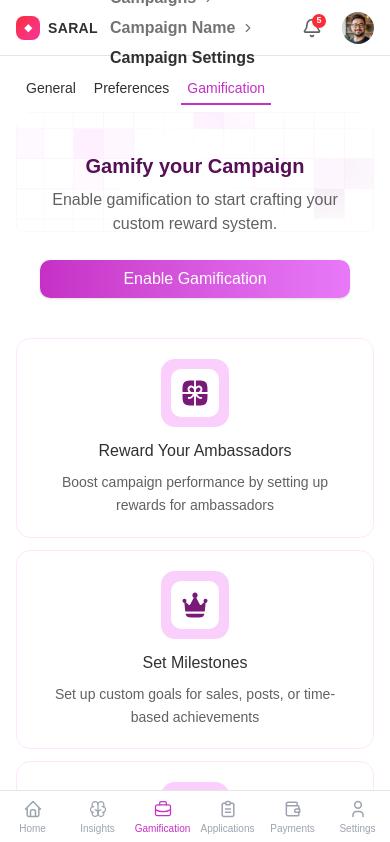
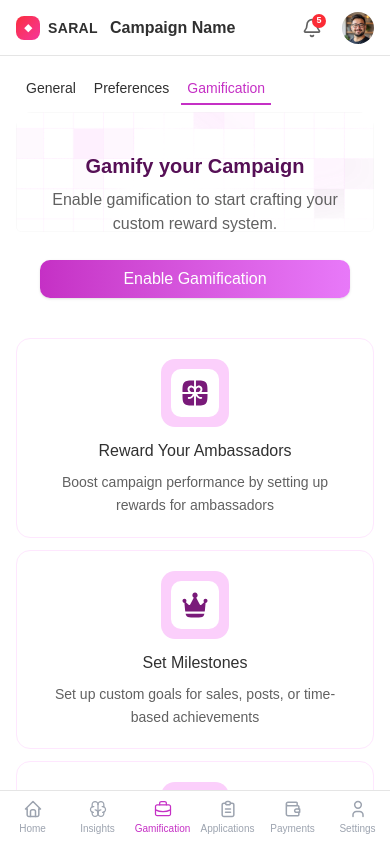
Before and after one commit to harshit871/saral-gamification, a React (Vite) app: page / in a window 390 px wide. Shown: the top 842 px of the page. Built offline with nearby package versions, Linux system fonts and the light colour scheme.

Commit message:
fix: topbar

```diff
--- a/src/components/layout/TopBar.jsx
+++ b/src/components/layout/TopBar.jsx
@@ -24,7 +24,9 @@ export default function TopBar() {
             </span>
           </div>
 
-          <Breadcrumb>
+          <p className="flex md:hidden text-text-primary text-base md:text-lg font-semibold">Campaign Name</p>
+
+          <Breadcrumb className="hidden md:block">
             <BreadcrumbList>
               <BreadcrumbItem>
                 <BreadcrumbLink href="/campaign" className="text-base md:text-lg font-semibold m-0">Campaigns</BreadcrumbLink>
```
